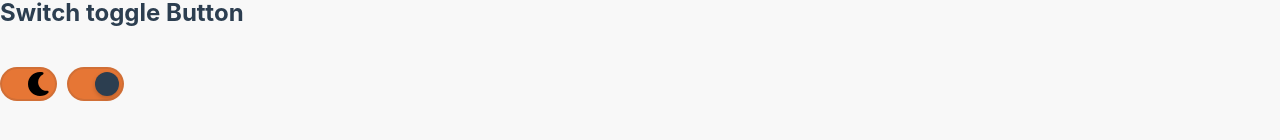
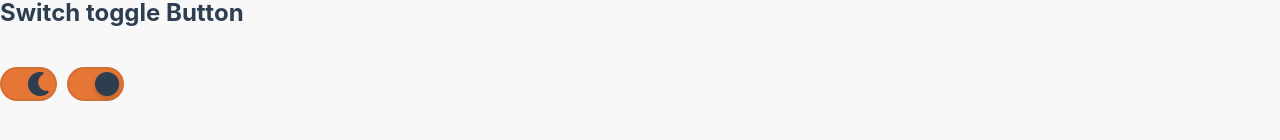
Before and after one commit to baptiste-dubillaud/coachlm, a Vue app in the folder frontend/: page /components in a window 1280 px wide. Shown: the part 284-424 px from the top of the page. Built offline with nearby package versions, Linux system fonts and the light colour scheme.

Commit message:
fix togglebutton icon colors

```diff
--- a/frontend/src/components/buttons/toggle/ToggleButton.vue
+++ b/frontend/src/components/buttons/toggle/ToggleButton.vue
@@ -89,6 +89,7 @@ const toggle = () => {
     align-items: center;
     justify-content: center;
     transition: transform 0.3s cubic-bezier(0.4, 0, 0.2, 1);
+    color: var(--vt-text-primary);
 }
 
 .toggle-thumb {
```
